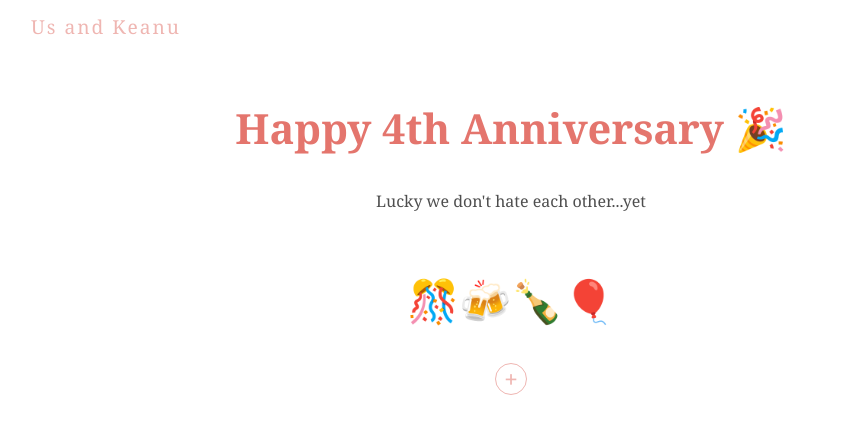
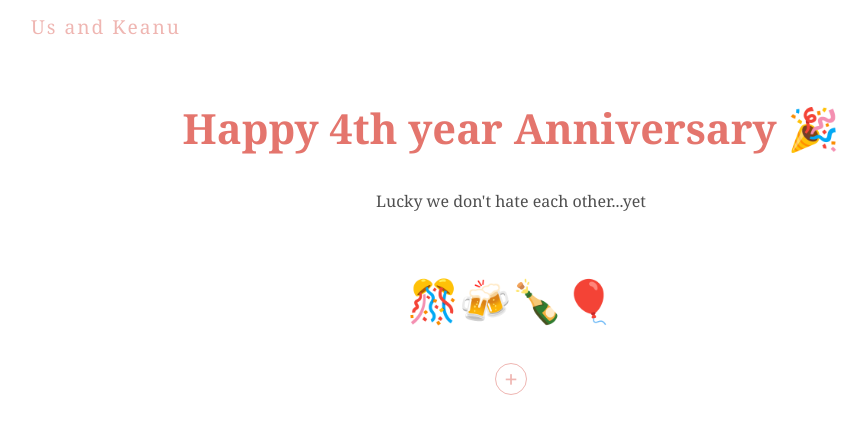
Before and after one commit to hanvnguyen94/han-firegram, a React (Create React App) app: page / in a window 1280 px wide. Shown: the top 434 px of the page, without its empty margins (129-996 px from the left). Built offline with nearby package versions, Linux system fonts and the light colour scheme; no server answers; the database is empty.

Commit message:
fixed title

```diff
--- a/src/comps/Title.js
+++ b/src/comps/Title.js
@@ -10,7 +10,7 @@ const Title = () => {
 				animate={{ opacity: 1, scale: 1, rotate: 360 }}
 				transition={{ delay: 1.5, duration: 2 }}
 			>
-				Happy 4th Anniversary {'🎉'}
+				Happy 4th year Anniversary {'🎉'}
 			</motion.h2>
 			<motion.p
 				initial={{ opacity: 0 }}
--- a/src/comps/UploadForm.js
+++ b/src/comps/UploadForm.js
@@ -28,7 +28,7 @@ const UploadForm = () => {
 			<motion.label
 				initial={{ opacity: 0 }}
 				animate={{ opacity: 1 }}
-				transition={{ delay: 1 }}
+				transition={{ delay: 3 }}
 			>
 				<input type='file' onChange={onChangeHandle} />
 				<motion.span
```
